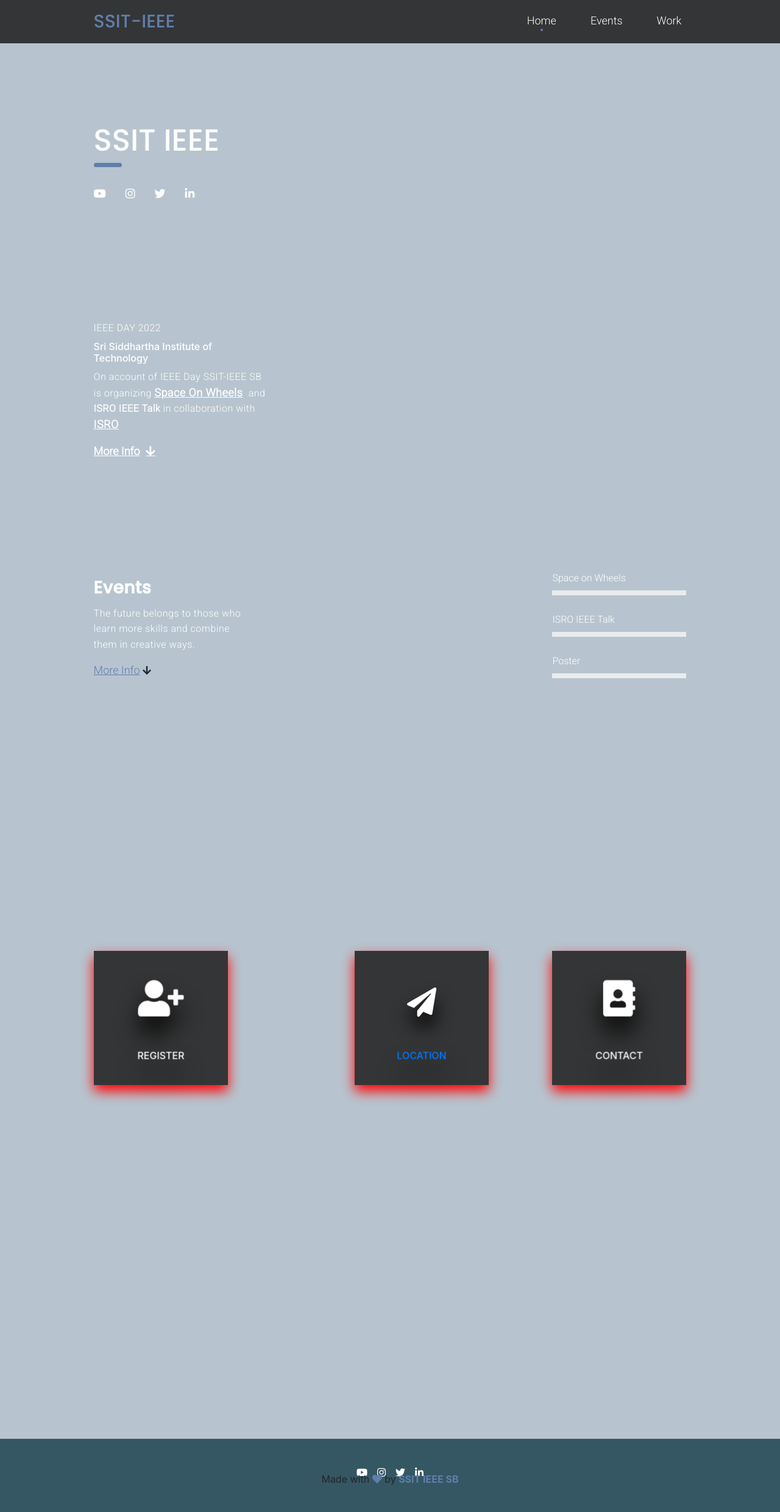
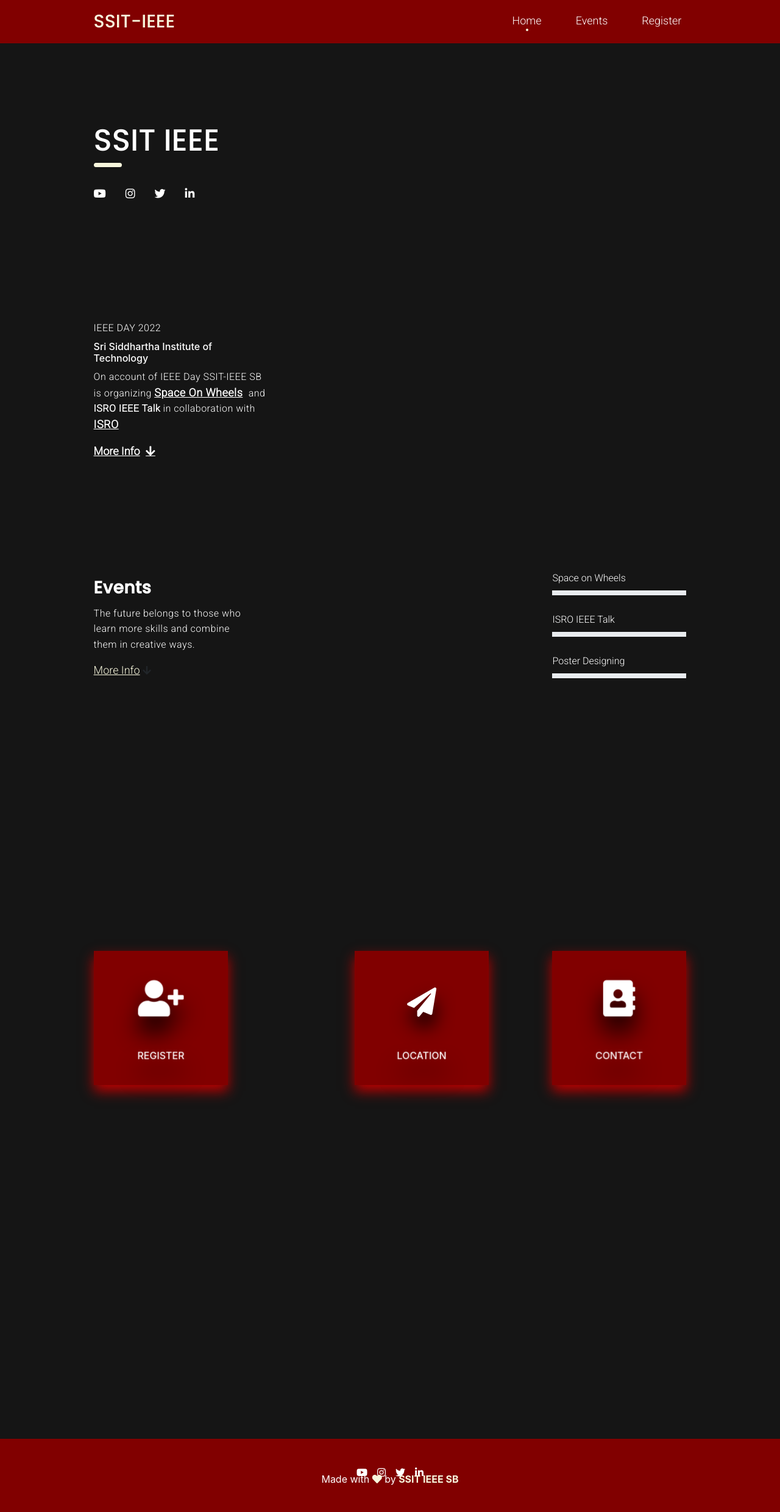
Before and after one commit to PushpakkumarBH/ssitieee, a Node server app: page / in a window 1280 px wide. Shown: the whole page at 61% size. Run offline with Node 20, Linux system fonts and the light colour scheme; some libraries are stand-ins or nearby versions.

Commit message:
Completed

```diff
--- a/public/css/style.css
+++ b/public/css/style.css
@@ -14,9 +14,9 @@
 */
 /* ----------- global css ------------ */
 :root{
-    --bg-primary: #343536;
-    --bg-secondary: #355764;
-    --main-color: #607EAA;
+    --bg-primary: #810000;
+    --bg-secondary: #810000;
+    --main-color: #F7F6DC;
     --primary-color: #ffff;
     --secondary-color: #ffff;
 }
@@ -239,7 +239,7 @@
     cursor: pointer;
     color: var(--primary-color);
     background-color: var(--bg-primary);
-    box-shadow: 0 10px 20px red;
+    box-shadow: 0 10px 20px #BE0000;
     display: flex;
     flex-direction: column;
     justify-content: space-evenly;
@@ -667,8 +667,8 @@
 @import url('https://fonts.googleapis.com/css?family=Exo:400,700');
 
 .area{
-    background: #B7C4CF;
-    background: -webkit-linear-gradient(to left, #8f94fb, #4e54c8);
+    background: #151515;
+    background: -webkit-linear-gradient(to left, #8f94fb, 151515);
     width: 100%;
     height:100vh;
 }
@@ -787,3 +787,10 @@
     }
 
 }
+#ahref {
+    color: #ffff;
+}
+
+#foot{
+    color: #ffff;
+}
--- a/views/home.ejs
+++ b/views/home.ejs
@@ -46,7 +46,7 @@
                   <a class="nav-link" href="#skills">Events</a>
                 </li>
                 <li class="nav-item">
-                  <a class="nav-link" href="#hobbies">Work</a>
+                  <a class="nav-link" href="#hobbies">Register</a>
                 </li>
               </ul>
             </div>
@@ -95,7 +95,7 @@
             <div class="progress"></div>
             <Label>ISRO IEEE Talk</Label>
             <div class="progress"></div>
-            <label>Poster</label>
+            <label>Poster Designing</label>
             <div class="progress"></div>
           </div>
         </div>
@@ -110,7 +110,7 @@
           <h5>REGISTER</h5>
         </div>
         </a>
-        <a href="https://www.google.com/maps/dir//ssit/@13.3181126,77.0899186,17z/data=!4m8!4m7!1m0!1m5!1m1!1s0x3bb02ea2e47be715:0xd11867fcac2dd566!2m2!1d77.0916079!2d13.320287">
+        <a href="https://www.google.com/maps/dir//ssit/@13.3181126,77.0899186,17z/data=!4m8!4m7!1m0!1m5!1m1!1s0x3bb02ea2e47be715:0xd11867fcac2dd566!2m2!1d77.0916079!2d13.320287" id="ahref">
         <div class="h-card" data-tilt data-tilt-scale="1.1" data-tilt-speed="500">
           <i class="fas fa-paper-plane" aria-hidden="true"></i>
           <h5>LOCATION</a></h5>
@@ -134,7 +134,7 @@
             <li><a href="3"><i class="fab fa-linkedin-in" aria-hidden="true"></i></a></li>
           </ul>
           <div>
-            <h5>Made with <i class="fas fa-heart"></i> by <span>SSIT IEEE SB</span></h5>
+            <h5 id="foot">Made with <i class="fas fa-heart"></i> by <span>SSIT IEEE SB</span></h5>
           </div>
         </footer>
       <!-- ########## footer section end ############ -->
```
